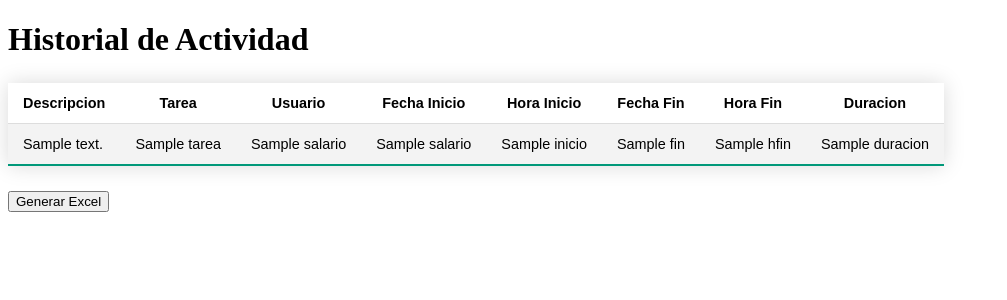
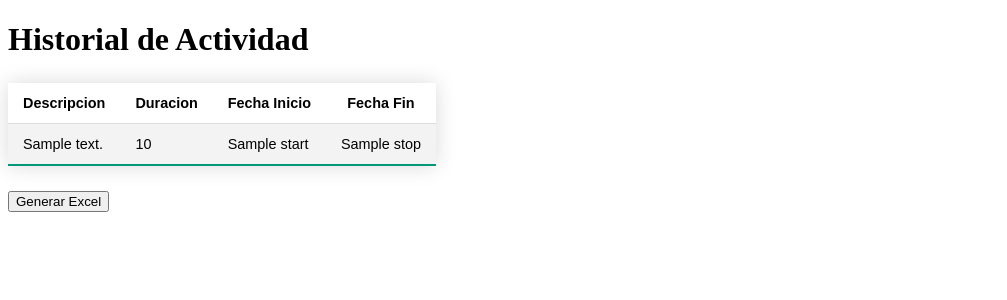
Before and after one commit to Fquispel/BMSC_Evaluacion, a Flask app: template app/templates/historial.html in a window 1280 px wide. Shown: the top 300 px of the page, without its empty margins (0-1007 px from the left). Run offline with Flask 2, Linux system fonts and the light colour scheme; the template is opened without the code that fills it: most values are stand-ins (such as "Sample title", 1, 10 or a date in 2020).

Commit message:
actualizando archivos

```diff
--- a/app/controllers/historia.py
+++ b/app/controllers/historia.py
@@ -14,11 +14,10 @@ toggl.setAPIKey("8999771c66072b7327a09b5c1f328525")
 timeEntries = toggl.request("https://api.track.toggl.com/api/v8/time_entries")
 workSpace = toggl.request("https://api.track.toggl.com/api/v8/workspaces")
 #
-# r1 = toggl.get("https://api.track.toggl.com/reports/api/v8/details?workspace_id=6723111&since=2022-09-20 &until=2022-09-24 &user_agent=api_test")
 @app.route('/', methods = ['GET'])
 def index():
     items = detalle.listarHistorial()
-    return render_template('historial.html', items=items)
+    return render_template('historial.html', items=timeEntries)
 
 #Recogiendo Datos de la api en la variable timeEntries
 @app.route('/detalle', methods = ['GET'])
@@ -27,3 +26,4 @@ def listarHistorial():
     return jsonify(timeEntries),200
 
 #Exportar a Excel
+# r1 = toggl.get("https://api.track.toggl.com/reports/api/v8/details?workspace_id=6723111&since=2022-09-20 &until=2022-09-24 &user_agent=api_test")
--- a/app/templates/historial.html
+++ b/app/templates/historial.html
@@ -39,28 +39,20 @@
 <table class="styled-table">
   <tr>
     <th>Descripcion</th>
-    <th>Tarea</th>
-    <th>Usuario</th>
+    <th>Duracion</th>
     <th>Fecha Inicio</th>
-    <th>Hora Inicio</th>
     <th>Fecha Fin</th>
-    <th>Hora Fin</th>
-    <th>Duracion</th>
   </tr>
   {% for item in items %}
   <tr>
     <td>{{ item.description }}</td>
-    <td>{{ item.tarea }}</td>
-    <td> {{ item.salario }}</td>
-    <td>{{ item.salario }}</td>
-    <td>{{ item.inicio }}</td>
-    <td>{{ item.fin }}</td>
-    <td>{{ item.hfin }}</td>
-    <td>{{ item.duracion }}</td>
+    <td>{{ item.duration }}</td>
+    <td>{{ item.start }}</td>
+    <td>{{ item.stop }}</td>
   </tr>
+  {% endfor %}
 
 
 
-  {% endfor %}
 </table>
 <button> Generar Excel</button>
```
Also changed, not shown: app/models/historia.py (+6 -8 lines).
